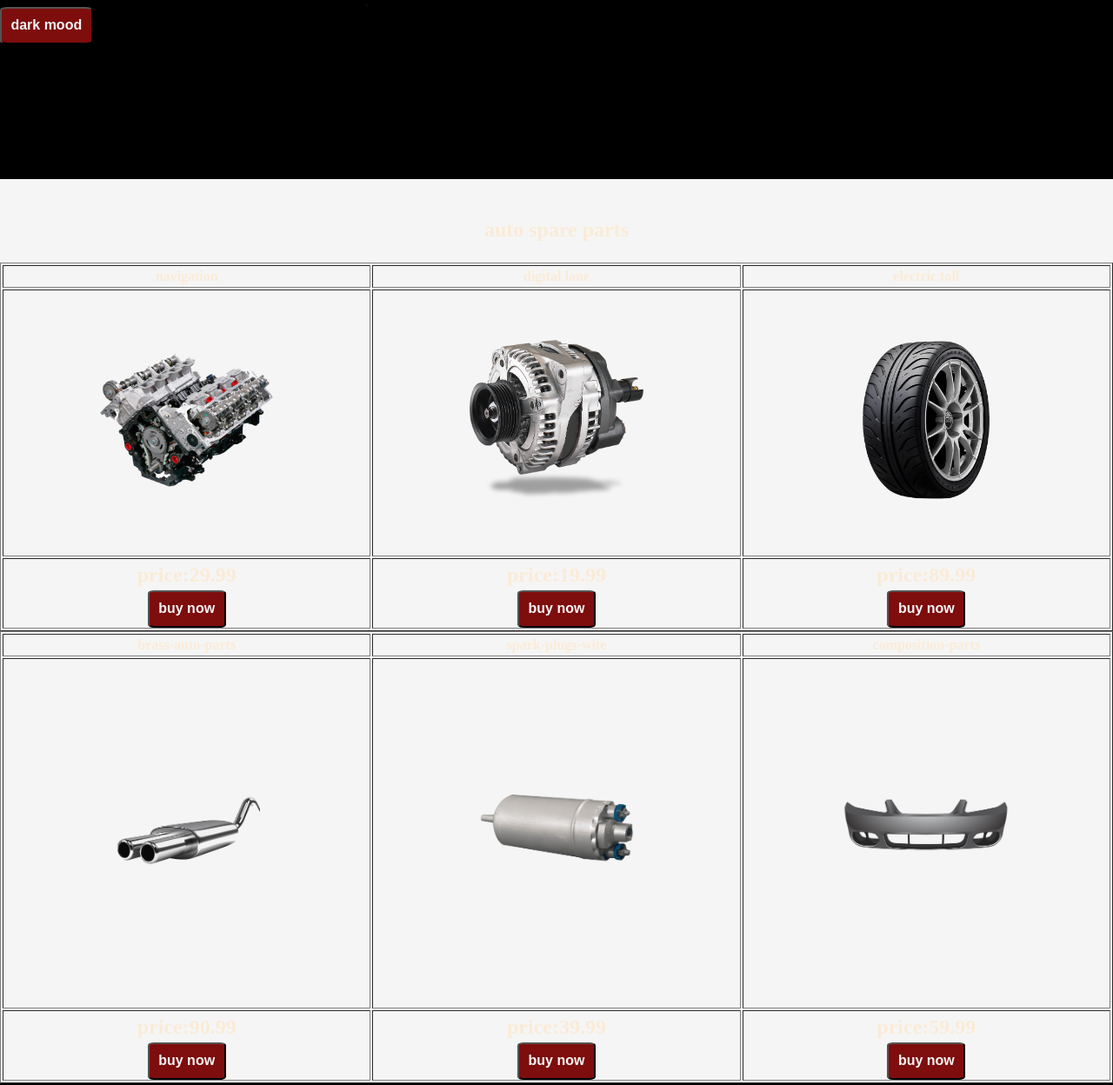
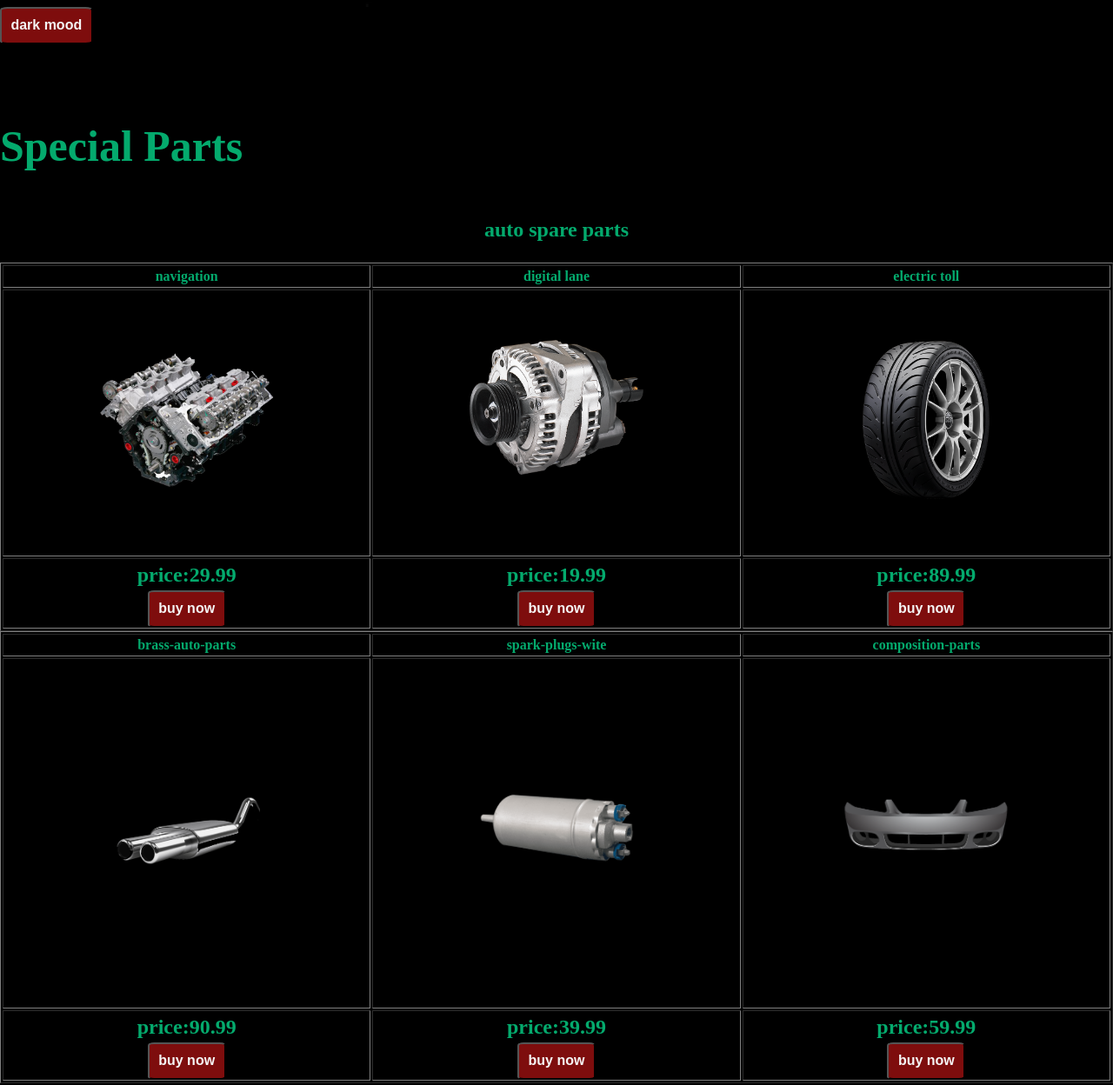
Before and after one commit to awabmahmod/Car-dealer-web, a plain HTML site: page ser_main.html in a window 1280 px wide. Shown: the part 392-1640 px from the top of the page at 87% size. Drawn offline with Linux system fonts and the light colour scheme.

Commit message:
Update ser_main.css

```diff
--- a/m_m/ser_main.css
+++ b/m_m/ser_main.css
@@ -27,8 +27,7 @@ input {
 
 .dark-theme {
   background-color: black !important;
-  color: antiquewhite !important;
-  border: #04AA6D !important;
+  color: #04AA6D !important;
 }
 
 nav {
@@ -224,7 +223,6 @@ input {
   align-items: center;
   font-size: 50px;
   font-weight: 600;
-  color: black;
   padding-top: 80px
 }
 
@@ -232,7 +230,6 @@ input {
   display: flex;
   text-align-last: center;
   height: 65vh;
-  background: whitesmoke;
   padding-top: 5vh;
 }
 
@@ -240,7 +237,6 @@ input {
   display: flex;
   text-align: center;
   height: 65vh;
-  background: whitesmoke;
   padding-top: 0;
   margin-top: 0;
 }
```
